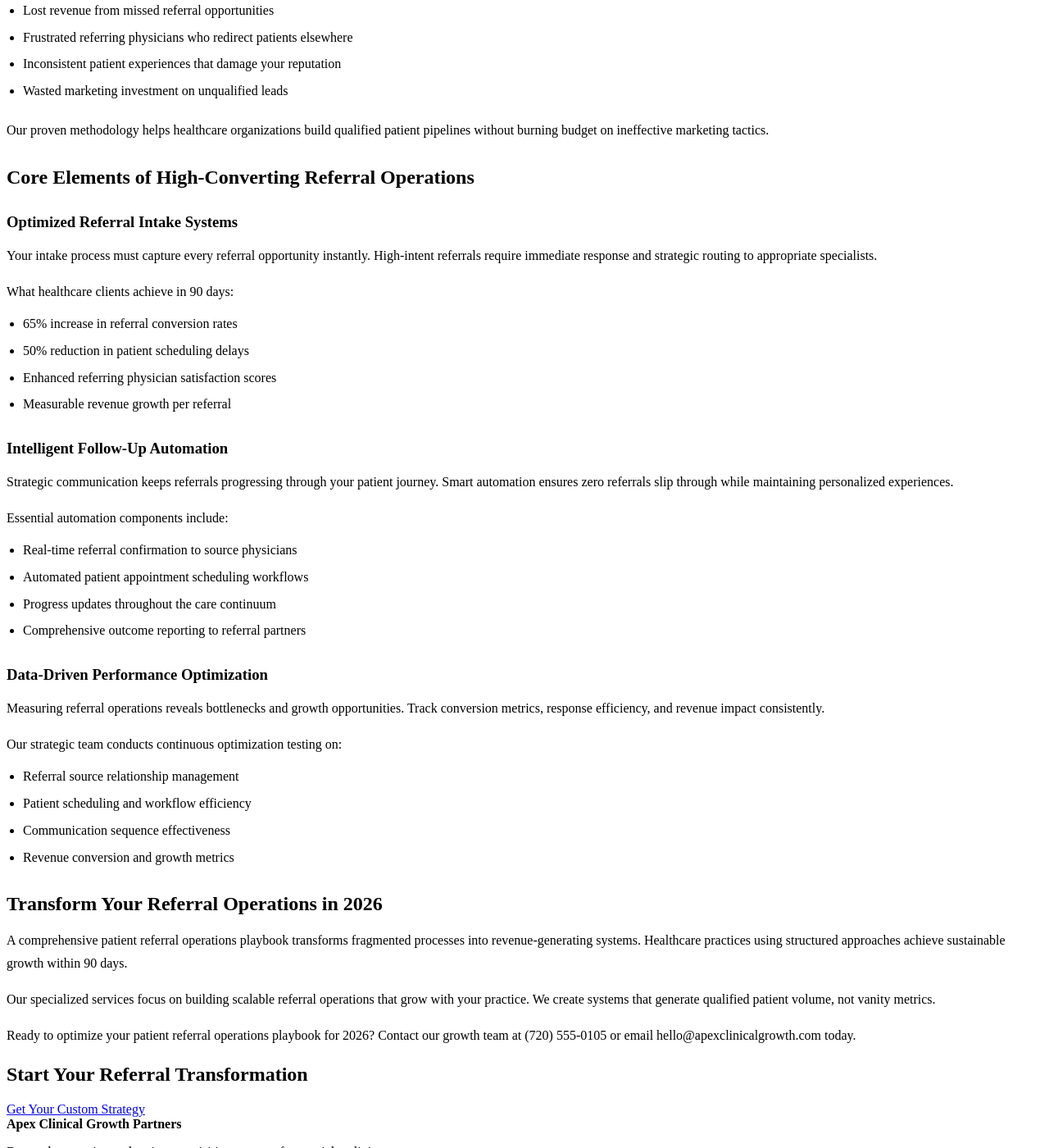
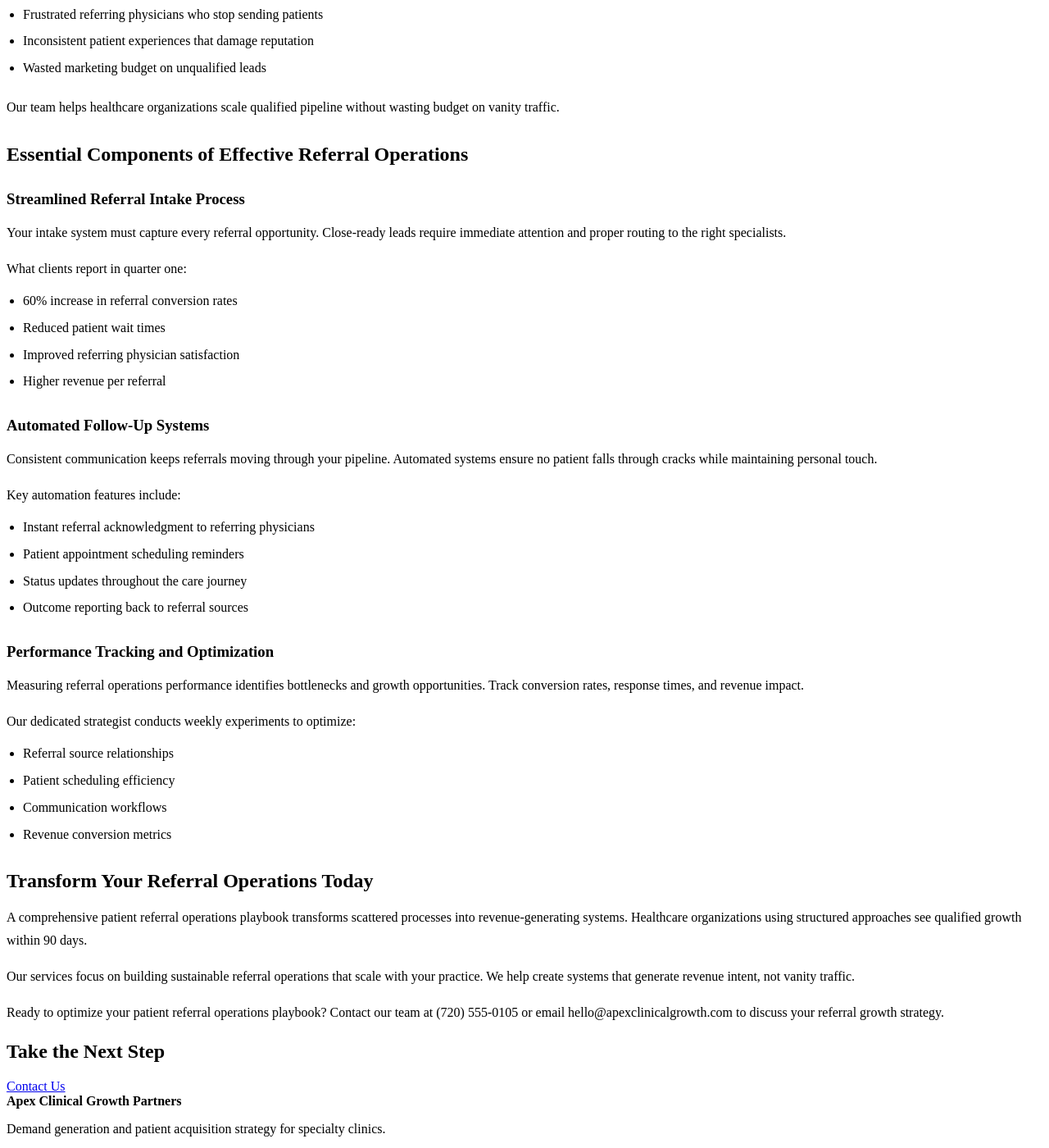
Before and after one commit to prjctlphbt/orbitr-canary-angular-20260228, a Jekyll site: the page angular-referral-ops-playbook-20260228142149.html, which Jekyll copies as it is, in a window 1280 px wide and 1400 px high, scrolled down 389 px. Shown: the whole window at 82% size. Built offline with Jekyll 4.4.1, drawn with Linux system fonts in a browser that asks for light colours; some of the changed text lies outside the part shown.

Commit message:
Rollback: Revert changes to angular-referral-ops-playbook-20260228142149.html

```diff
--- a/angular-referral-ops-playbook-20260228142149.html
+++ b/angular-referral-ops-playbook-20260228142149.html
@@ -4,8 +4,8 @@
 <head>
 <meta charset="utf-8"/>
 <meta content="width=device-width, initial-scale=1.0" name="viewport"/>
-<meta content="Transform patient referrals with our proven 2026 operations playbook. Boost conversion rates by 60%, streamline workflows, and accelerate healthcare growth." name="description"/>
-<title>Patient Referral Operations Playbook 2026 - Healthcare Growth</title>
+<meta content="Streamline patient referrals with our comprehensive operations playbook. Optimize workflows, boost growth, and improve patient outcomes. Get started today." name="description"/>
+<title>Patient Referral Operations Playbook - Healthcare Growth</title>
 <style>
 
 
@@ -95,69 +95,69 @@
 <a href="/services/">Services</a>
 <a href="/blog/insights/">Insights</a>
 <a href="/contact/">Contact</a>
-<a class="cta" href="/contact/">Book Strategy Call</a>
+<a class="cta" href="/contact/">Book Intro Call</a>
 </nav>
 </div>
 </header>
 <main class="page-main">
 <section class="page-hero landing-hero">
 <div class="container">
-<h1>Patient Referral Operations Playbook 2026 - Healthcare Growth</h1>
-<a class="cta" href="/services/">Get Your Playbook</a>
+<h1>Patient Referral Operations Playbook - Healthcare Growth</h1>
+<a class="cta" href="/services/">Contact Us</a>
 </div>
 </section>
 <section class="landing-content">
 <div class="container orbitr-generated-content">
-<h1>Patient Referral Operations Playbook 2026 - Healthcare Growth</h1>
-<p>Your patient referral operations playbook determines whether your practice thrives or struggles in 2026. Healthcare organizations lose 45% of referrals due to outdated processes and communication gaps.</p>
-<p>Apex Clinical Growth Partners specializes in creating systematic approaches that convert referral opportunities into measurable revenue growth for healthcare practices nationwide.</p>
-<h2>Why Your 2026 Patient Referral Operations Strategy Matters</h2>
-<p>Referral operations directly impact your practice's financial health. Without a structured patient referral operations playbook, healthcare organizations experience:</p>
+<h1>Patient Referral Operations Playbook - Healthcare Growth</h1>
+<p>Your patient referral operations playbook determines whether your practice grows or stagnates. Most healthcare organizations lose 40% of referrals due to broken processes and missed follow-ups.</p>
+<p>Orbitr Canary Angular 20260228 serving the Denver, CO community specializes in creating systematic approaches that convert referral intent into revenue growth.</p>
+<h2>Why Your Patient Referral Operations Playbook Matters</h2>
+<p>Referral operations directly impact your bottom line. Without a structured patient referral operations playbook, practices experience:</p>
 <ul>
 <li>Lost revenue from missed referral opportunities</li>
-<li>Frustrated referring physicians who redirect patients elsewhere</li>
-<li>Inconsistent patient experiences that damage your reputation</li>
-<li>Wasted marketing investment on unqualified leads</li>
+<li>Frustrated referring physicians who stop sending patients</li>
+<li>Inconsistent patient experiences that damage reputation</li>
+<li>Wasted marketing budget on unqualified leads</li>
 </ul>
-<p>Our proven methodology helps healthcare organizations build qualified patient pipelines without burning budget on ineffective marketing tactics.</p>
-<h2>Core Elements of High-Converting Referral Operations</h2>
-<h3>Optimized Referral Intake Systems</h3>
-<p>Your intake process must capture every referral opportunity instantly. High-intent referrals require immediate response and strategic routing to appropriate specialists.</p>
-<p>What healthcare clients achieve in 90 days:
+<p>Our team helps healthcare organizations scale qualified pipeline without wasting budget on vanity traffic.</p>
+<h2>Essential Components of Effective Referral Operations</h2>
+<h3>Streamlined Referral Intake Process</h3>
+<p>Your intake system must capture every referral opportunity. Close-ready leads require immediate attention and proper routing to the right specialists.</p>
+<p>What clients report in quarter one:
 <ul>
-<li>65% increase in referral conversion rates</li>
-<li>50% reduction in patient scheduling delays</li>
-<li>Enhanced referring physician satisfaction scores</li>
-<li>Measurable revenue growth per referral</li>
+<li>60% increase in referral conversion rates</li>
+<li>Reduced patient wait times</li>
+<li>Improved referring physician satisfaction</li>
+<li>Higher revenue per referral</li>
 </ul></p>
-<h3>Intelligent Follow-Up Automation</h3>
-<p>Strategic communication keeps referrals progressing through your patient journey. Smart automation ensures zero referrals slip through while maintaining personalized experiences.</p>
-<p>Essential automation components include:
+<h3>Automated Follow-Up Systems</h3>
+<p>Consistent communication keeps referrals moving through your pipeline. Automated systems ensure no patient falls through cracks while maintaining personal touch.</p>
+<p>Key automation features include:
 <ul>
-<li>Real-time referral confirmation to source physicians</li>
-<li>Automated patient appointment scheduling workflows</li>
-<li>Progress updates throughout the care continuum</li>
-<li>Comprehensive outcome reporting to referral partners</li>
+<li>Instant referral acknowledgment to referring physicians</li>
+<li>Patient appointment scheduling reminders</li>
+<li>Status updates throughout the care journey</li>
+<li>Outcome reporting back to referral sources</li>
 </ul></p>
-<h3>Data-Driven Performance Optimization</h3>
-<p>Measuring referral operations reveals bottlenecks and growth opportunities. Track conversion metrics, response efficiency, and revenue impact consistently.</p>
-<p>Our strategic team conducts continuous optimization testing on:
+<h3>Performance Tracking and Optimization</h3>
+<p>Measuring referral operations performance identifies bottlenecks and growth opportunities. Track conversion rates, response times, and revenue impact.</p>
+<p>Our dedicated strategist conducts weekly experiments to optimize:
 <ul>
-<li>Referral source relationship management</li>
-<li>Patient scheduling and workflow efficiency</li>
-<li>Communication sequence effectiveness</li>
-<li>Revenue conversion and growth metrics</li>
+<li>Referral source relationships</li>
+<li>Patient scheduling efficiency</li>
+<li>Communication workflows</li>
+<li>Revenue conversion metrics</li>
 </ul></p>
-<h2>Transform Your Referral Operations in 2026</h2>
-<p>A comprehensive patient referral operations playbook transforms fragmented processes into revenue-generating systems. Healthcare practices using structured approaches achieve sustainable growth within 90 days.</p>
-<p>Our specialized services focus on building scalable referral operations that grow with your practice. We create systems that generate qualified patient volume, not vanity metrics.</p>
-<p>Ready to optimize your patient referral operations playbook for 2026? Contact our growth team at (720) 555-0105 or email hello@apexclinicalgrowth.com today.</p>
+<h2>Transform Your Referral Operations Today</h2>
+<p>A comprehensive patient referral operations playbook transforms scattered processes into revenue-generating systems. Healthcare organizations using structured approaches see qualified growth within 90 days.</p>
+<p>Our services focus on building sustainable referral operations that scale with your practice. We help create systems that generate revenue intent, not vanity traffic.</p>
+<p>Ready to optimize your patient referral operations playbook? Contact our team at (720) 555-0105 or email hello@apexclinicalgrowth.com to discuss your referral growth strategy.</p>
 </div>
 </section>
 <section class="landing-cta">
 <div class="container">
-<h2>Start Your Referral Transformation</h2>
-<a class="cta" href="/services/">Get Your Custom Strategy</a>
+<h2>Take the Next Step</h2>
+<a class="cta" href="/services/">Contact Us</a>
 </div>
 </section>
 </main>
```
